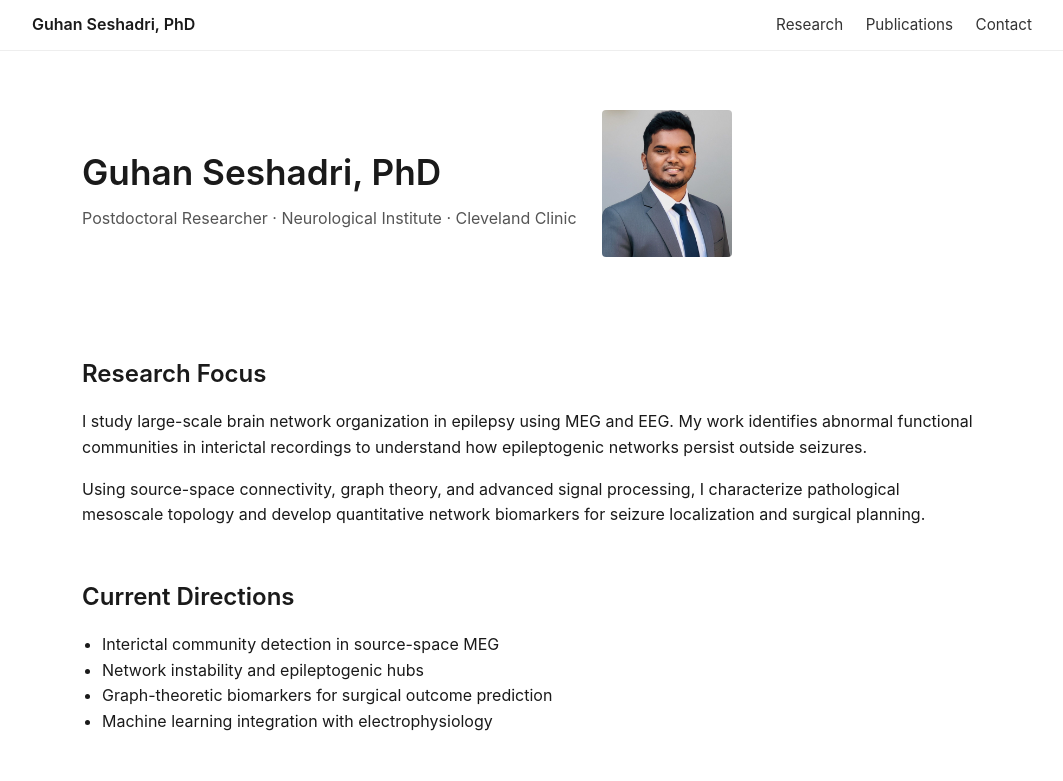
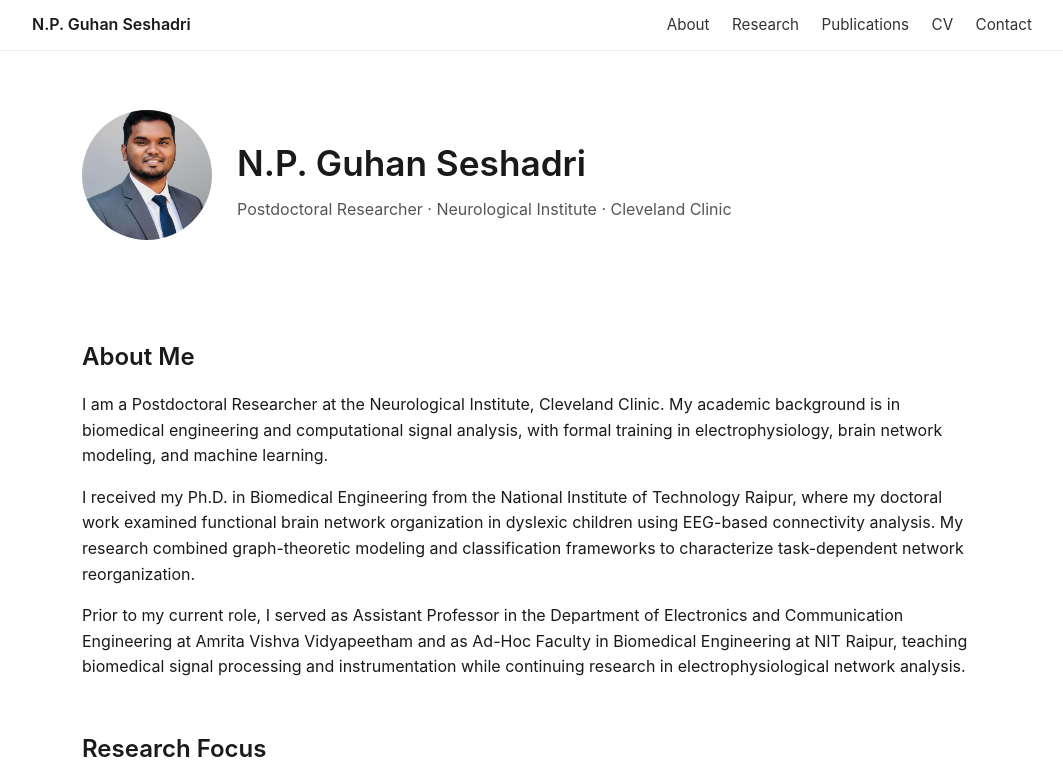
Before and after one commit to guhanseshadri/guhanseshadri.github.io, a plain HTML site: page index.html in a window 1280 px wide. Shown: the top 781 px of the page, without its empty margins (108-1171 px from the left). Drawn offline with Linux system fonts and the light colour scheme.

Commit message:
Added About section and CV button

```diff
--- a/index.html
+++ b/index.html
@@ -3,7 +3,7 @@
 <head>
 <meta charset="UTF-8">
 <meta name="viewport" content="width=device-width, initial-scale=1.0">
-<title>Guhan Seshadri</title>
+<title>N.P. Guhan Seshadri</title>
 <link rel="stylesheet" href="style.css">
 </head>
 
@@ -11,10 +11,12 @@
 
 <nav>
   <div class="nav-container">
-    <div class="logo">Guhan Seshadri, PhD</div>
+    <div class="logo">N.P. Guhan Seshadri</div>
     <div class="links">
+      <a href="#about">About</a>
       <a href="#research">Research</a>
       <a href="#publications">Publications</a>
+      <a href="#cv">CV</a>
       <a href="#contact">Contact</a>
     </div>
   </div>
@@ -22,16 +24,43 @@
 
 <section class="hero">
   <div class="hero-content">
+    <div class="hero-image">
+      <img src="assets/profile.jpg" alt="Profile Photo">
+    </div>
+
     <div class="hero-text">
-      <h1>Guhan Seshadri, PhD</h1>
+      <h1>N.P. Guhan Seshadri</h1>
       <p class="subtitle">
         Postdoctoral Researcher · Neurological Institute · Cleveland Clinic
       </p>
     </div>
-    <div class="hero-image">
-      <img src="assets/profile.jpg" alt="Profile Photo">
-    </div>
   </div>
+</section>
+
+<section id="about" class="content">
+  <h2>About Me</h2>
+  <p>
+  I am a Postdoctoral Researcher at the Neurological Institute, Cleveland Clinic.
+  My academic background is in biomedical engineering and computational signal
+  analysis, with formal training in electrophysiology, brain network modeling,
+  and machine learning.
+  </p>
+
+  <p>
+  I received my Ph.D. in Biomedical Engineering from the National Institute of
+  Technology Raipur, where my doctoral work examined functional brain network
+  organization in dyslexic children using EEG-based connectivity analysis.
+  My research combined graph-theoretic modeling and classification frameworks
+  to characterize task-dependent network reorganization.
+  </p>
+
+  <p>
+  Prior to my current role, I served as Assistant Professor in the Department
+  of Electronics and Communication Engineering at Amrita Vishva Vidyapeetham
+  and as Ad-Hoc Faculty in Biomedical Engineering at NIT Raipur, teaching
+  biomedical signal processing and instrumentation while continuing research
+  in electrophysiological network analysis.
+  </p>
 </section>
 
 <section id="research" class="content">
@@ -47,16 +76,6 @@
   I characterize pathological mesoscale topology and develop quantitative
   network biomarkers for seizure localization and surgical planning.
   </p>
-</section>
-
-<section class="content">
-  <h2>Current Directions</h2>
-  <ul>
-    <li>Interictal community detection in source-space MEG</li>
-    <li>Network instability and epileptogenic hubs</li>
-    <li>Graph-theoretic biomarkers for surgical outcome prediction</li>
-    <li>Machine learning integration with electrophysiology</li>
-  </ul>
 </section>
 
 <section id="publications" class="content">
@@ -75,6 +94,18 @@
   </p>
 </section>
 
+<section id="cv" class="content">
+  <h2>Curriculum Vitae</h2>
+  <p>
+  A complete academic CV including publications, teaching experience,
+  grants, and professional service is available below.
+  </p>
+
+  <a href="assets/guhanCV.pdf" class="cv-button" target="_blank">
+    Download CV (PDF)
+  </a>
+</section>
+
 <section id="contact" class="content">
   <h2>Contact</h2>
   <p>
@@ -87,8 +118,18 @@
 </section>
 
 <footer>
-  <p>© 2026 Guhan Seshadri</p>
+  <p>
+    © 2026 N.P. Guhan Seshadri<br>
+    Last updated: <span id="last-updated"></span>
+  </p>
 </footer>
+
+<script>
+  const lastModified = new Date(document.lastModified);
+  const options = { year: 'numeric', month: 'long', day: 'numeric' };
+  document.getElementById("last-updated").textContent =
+    lastModified.toLocaleDateString(undefined, options);
+</script>
 
 </body>
 </html>
--- a/style.css
+++ b/style.css
@@ -36,7 +36,6 @@ nav {
   color: #0066cc;
 }
 
-/* HERO SECTION */
 .hero {
   padding: 110px 20px 40px 20px;
 }
@@ -47,6 +46,13 @@ nav {
   display: flex;
   align-items: center;
   gap: 25px;
+}
+
+.hero-image img {
+  width: 130px;
+  height: 130px;
+  object-fit: cover;
+  border-radius: 50%;
 }
 
 .hero-text h1 {
@@ -61,13 +67,6 @@ nav {
   margin: 0;
 }
 
-.hero-image img {
-  width: 130px;      /* passport-style size */
-  height: auto;
-  border-radius: 4px;
-}
-
-/* CONTENT SECTIONS */
 .content {
   max-width: 900px;
   margin: 50px auto;
@@ -83,6 +82,21 @@ ul {
   padding-left: 20px;
 }
 
+.cv-button {
+  display: inline-block;
+  margin-top: 15px;
+  padding: 10px 18px;
+  border: 1px solid #333;
+  text-decoration: none;
+  color: #333;
+  font-weight: 500;
+}
+
+.cv-button:hover {
+  background-color: #333;
+  color: white;
+}
+
 footer {
   text-align: center;
   padding: 30px;
```
Also changed, not shown: 1 other file.
